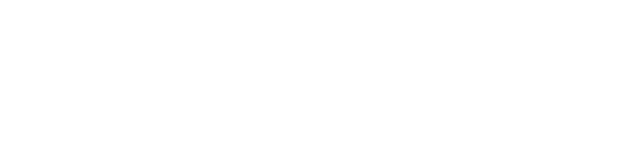
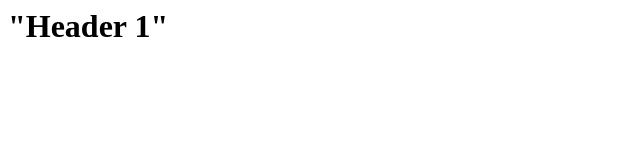
Before and after one commit to snyderr1/CS290_final, a plain HTML site: page index.html in a window 1280 px wide. Shown: the whole page, without its empty margins (0-640 px from the left). Drawn offline with Linux system fonts and the light colour scheme.

Commit message:
who cares

```diff
--- a/index.html
+++ b/index.html
@@ -1,2 +1,3 @@
 <html>
+	<h1> "Header 1" <h1\>
 </html>
```
